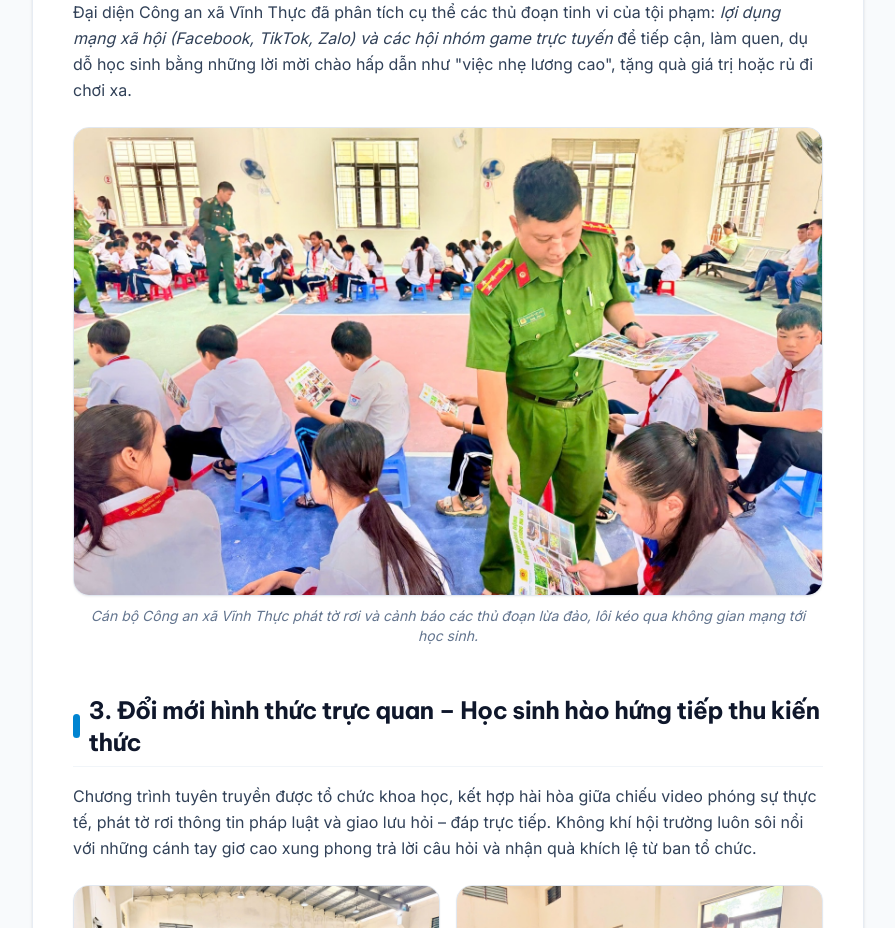
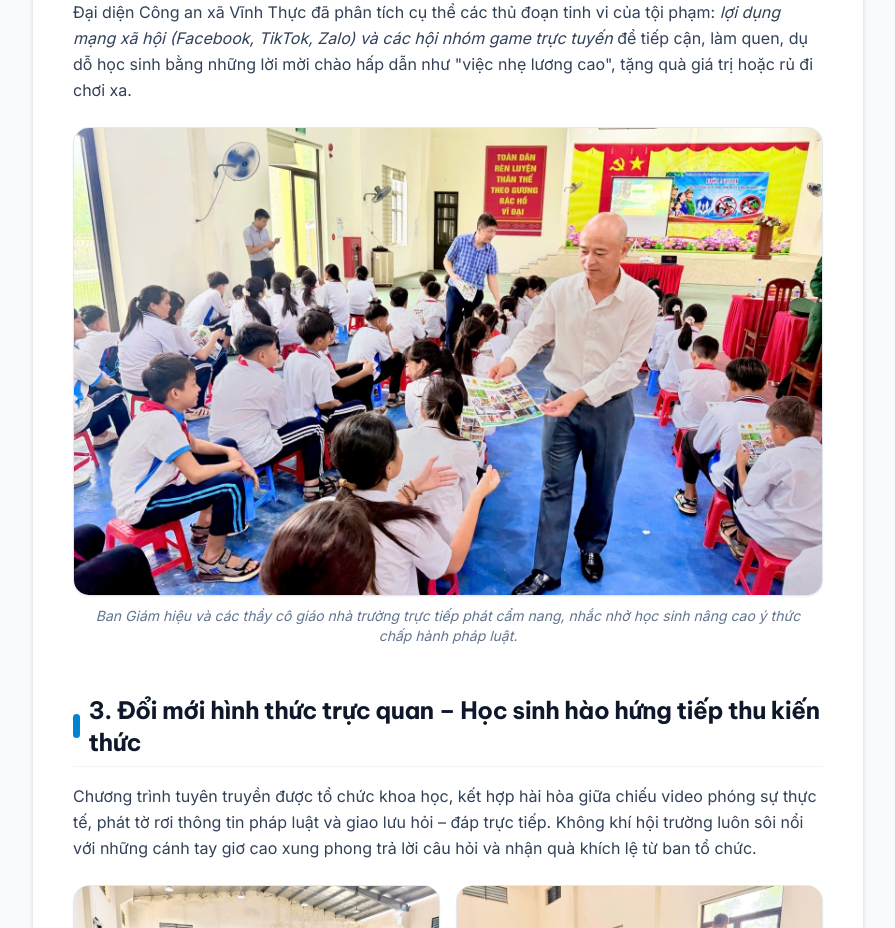
Before and after one commit to nguyenthanhtiencanva-cmd/vinhthuc-school-web, a Next.js app: page /tin-tuc/tuyen-truyen-pho-bien-phap-luat-hoc-sinh-xa-dao-vinh-thuc in a window 1280 px wide. Shown: the part 3620-4548 px from the top of the page, without its empty margins (192-1087 px from the left). Built offline with nearby package versions, Linux system fonts and the light colour scheme.

Commit message:
fix(news): thay ảnh thứ 4 bằng ảnh Ban Giám hiệu phát tờ rơi cho học sinh theo yêu cầu

```diff
--- a/src/app/tin-tuc/tuyen-truyen-pho-bien-phap-luat-hoc-sinh-xa-dao-vinh-thuc/TuyenTruyenPhapLuatContent.tsx
+++ b/src/app/tin-tuc/tuyen-truyen-pho-bien-phap-luat-hoc-sinh-xa-dao-vinh-thuc/TuyenTruyenPhapLuatContent.tsx
@@ -47,10 +47,10 @@ const GALLERY_IMAGES: GalleryImage[] = [
       "Thầy Hiệu trưởng Khổng Duy Phong ân cần phát cẩm nang pháp luật và trực tiếp hướng dẫn, nhắc nhở các em học sinh.",
   },
   {
-    src: "/images/tuyen-truyen-phap-luat-2026/cong-an-xa-vinh-thuc-tuyen-truyen.jpg",
-    alt: "Cán bộ Công an xã Vĩnh Thực phát tờ rơi và cảnh báo thủ đoạn tội phạm",
+    src: "/images/tuyen-truyen-phap-luat-2026/ban-giam-hieu-phat-to-roi-hoc-sinh.jpg",
+    alt: "Ban Giám hiệu nhà trường phát cẩm nang pháp luật cho học sinh",
     caption:
-      "Cán bộ Công an xã Vĩnh Thực phát tờ rơi và cảnh báo các thủ đoạn lừa đảo, lôi kéo qua không gian mạng tới học sinh.",
+      "Ban Giám hiệu và các thầy cô giáo nhà trường trực tiếp phát cẩm nang, nhắc nhở học sinh nâng cao ý thức chấp hành pháp luật.",
   },
   {
     src: "/images/tuyen-truyen-phap-luat-2026/hoc-sinh-huong-ung-phong-chong-ma-tuy.jpg",
```
Also changed, not shown: public/images/tuyen-truyen-phap-luat-2026/ban-giam-hieu-phat-to-roi-hoc-sinh.jpg (added).
